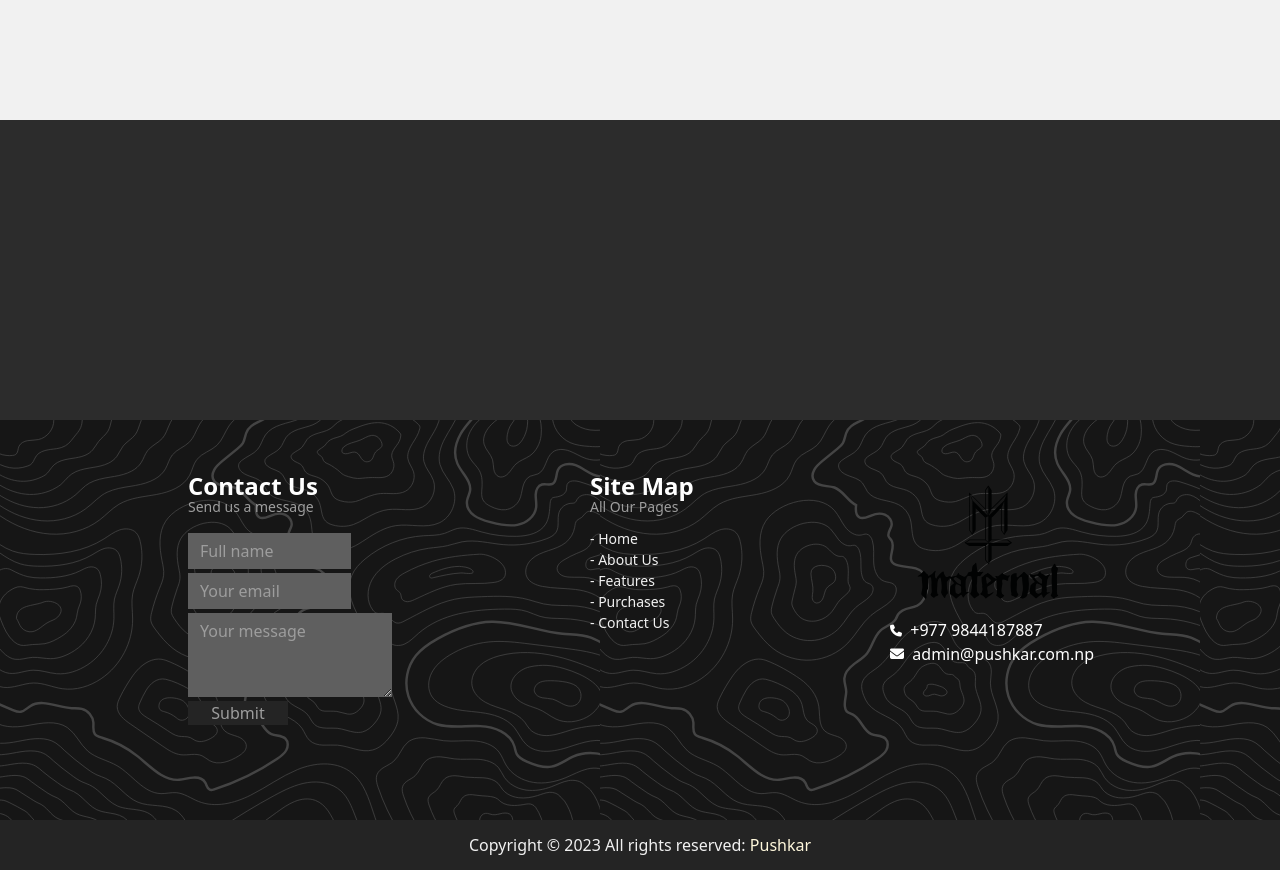
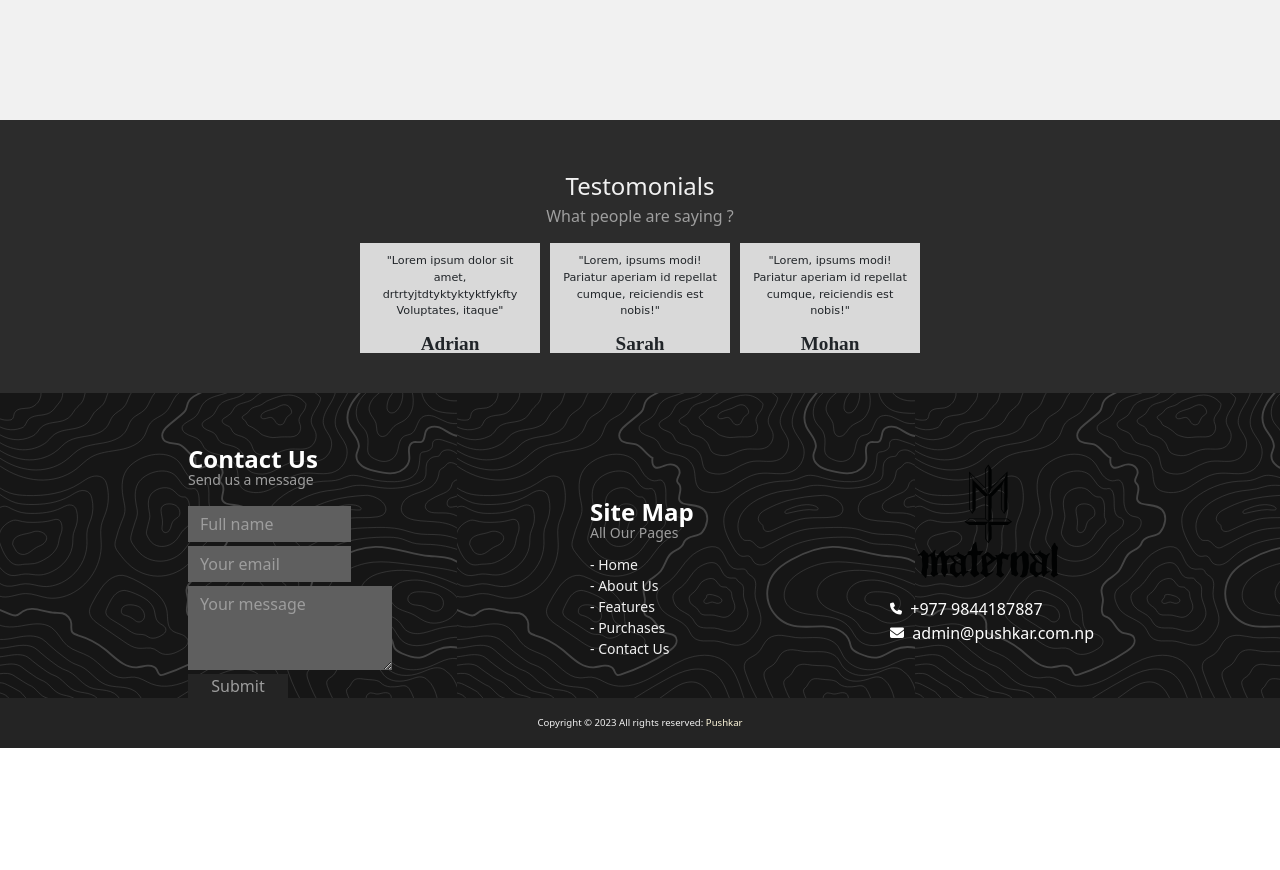
Before and after one commit to Pushkarcdn/Clothing-Store-Asthetics, a plain HTML site: page index.html in a window 1280 px wide. Shown: the part 980-1850 px from the top of the page. After the commit the page ends 1728 px from the top, so only its background shows below. Drawn offline with nearby package versions, Linux system fonts and the light colour scheme.

Commit message:
testomonial

```diff
--- a/index.html
+++ b/index.html
@@ -62,6 +62,38 @@
 
     <section class="testomonials">
 
+        <div class="testomonials-ftext mt-5">
+            Testomonials
+        </div>
+
+        <div class="testomonials-stext">
+            What people are saying ?
+        </div>
+
+        <div class="persons-div">
+
+            <div class=" person person1">
+                <p>"Lorem ipsum dolor sit amet, drtrtyjtdtyktyktyktfykfty Voluptates, itaque"</p>
+                <p>Adrian</p>
+            </div>
+
+            <div class="person person2">
+
+                <p>"Lorem, ipsums modi! Pariatur aperiam id repellat cumque, reiciendis est nobis!"</p>
+                <p>Sarah</p>
+
+            </div>
+
+            <div class="person person3">
+
+                <p>"Lorem, ipsums modi! Pariatur aperiam id repellat cumque, reiciendis est nobis!"</p>
+                <p>Mohan</p>
+
+            </div>
+
+
+        </div>
+
     </section>
 
     <section class="contact">
@@ -122,7 +154,7 @@
 
                 </div>
 
-                <div class=" citem contact-item3">
+                <div class=" citem contact-item3 mb-5">
 
                     <div class="item3-img mt-5">
                         <img src="./images/maternal_logo.svg" alt="">
--- a/style.css
+++ b/style.css
@@ -25,7 +25,6 @@ body {
   height: 100vh;
   width: 75%;
   z-index: 1;
-  /* border: 2px solid red; */
 }
 
 .best-selling {
@@ -35,14 +34,63 @@ body {
 }
 
 .testomonials {
-  height: 300px;
   background-color: #2c2c2c;
   width: 100%;
+  display: flex;
+  flex-wrap: wrap;
+  flex-direction: column;
+  justify-content: center;
+  align-items: center;
+}
+
+.testomonials-ftext {
+  color: #f1f1f1;
+  font-weight: 500;
+  font-size: 1.5rem;
+  display: block;
+}
+
+.testomonials-stext {
+  color: #9e9e9e;
+  margin-top: 0px;
+  padding: 0px;
+  display: block;
+}
+
+.persons-div {
+  display: flex;
+  flex-wrap: wrap;
+  align-items: center;
+  justify-content: center;
+  margin-top: 15px;
+  margin-bottom: 40px;
+  gap: 10px;
+}
+
+.person {
+  height: 110px;
+  width: 180px;
+  background-color: #d9d9d9;
+}
+
+.person > p:first-child {
+  margin: 10px;
+  font-family: cursive;
+  font-weight: 500;
+  font-size: 0.7rem;
+  text-align: center;
+}
+
+.person > p:nth-child(2) {
+  margin: 10px;
+  font-family: "Times New Roman", Times, serif;
+  font-weight: 550;
+  font-size: 1.2rem;
+  text-align: center;
 }
 
 .contact {
   background-image: url("./images/golmol.svg");
-  height: 400px;
   width: 100%;
 }
 
@@ -51,21 +99,21 @@ body {
   justify-content: center;
   gap: 50px;
   align-items: center;
-  /* flex-wrap: wrap; */
+  flex-wrap: wrap;
 }
 
 .citem {
-  /* border: 2px solid red; */
-  height: 400px;
   width: 300px;
   min-width: 300px;
   display: flex;
-  /* justify-content: center; */
-  /* align-items: center; */
+
   flex-direction: column;
   color: #ffffff;
   position: relative;
-  /* padding-top: 10px; */
+}
+
+.contact-item2 {
+  height: 360px;
 }
 
 .form-text > p:first-child {
@@ -74,16 +122,12 @@ body {
   font-weight: 700;
   margin: 0;
   margin-bottom: -8px;
-  /* align-self: flex-start; */
   position: relative;
-  /* left: 40px; */
 }
 
 .form-text > p:nth-child(2) {
   color: #9e9e9e;
   position: relative;
-  /* left: 40px; */
-  /* margin: 0; */
 }
 
 .my-form-name {
@@ -114,6 +158,12 @@ body {
   color: #9d9d9d;
 }
 
+.contact-item2 {
+  padding: 0;
+  margin: 0;
+  height: 200px;
+}
+
 .contact-item3 {
   display: flex;
   flex-direction: column;
@@ -122,7 +172,6 @@ body {
 
 .item3-img img {
   height: 150px;
-  /* align-self: flex-end; */
 }
 
 .align-p {
@@ -132,7 +181,6 @@ body {
 }
 
 .contact-item2 {
-  /* padding: 50px; */
   padding-left: 100px;
 }
 
@@ -149,7 +197,7 @@ footer {
   justify-content: center;
   align-items: center;
   color: #f1f1f1;
-  font-size: 1rem;
+  font-size: 0.6rem;
 }
 
 a {
```
